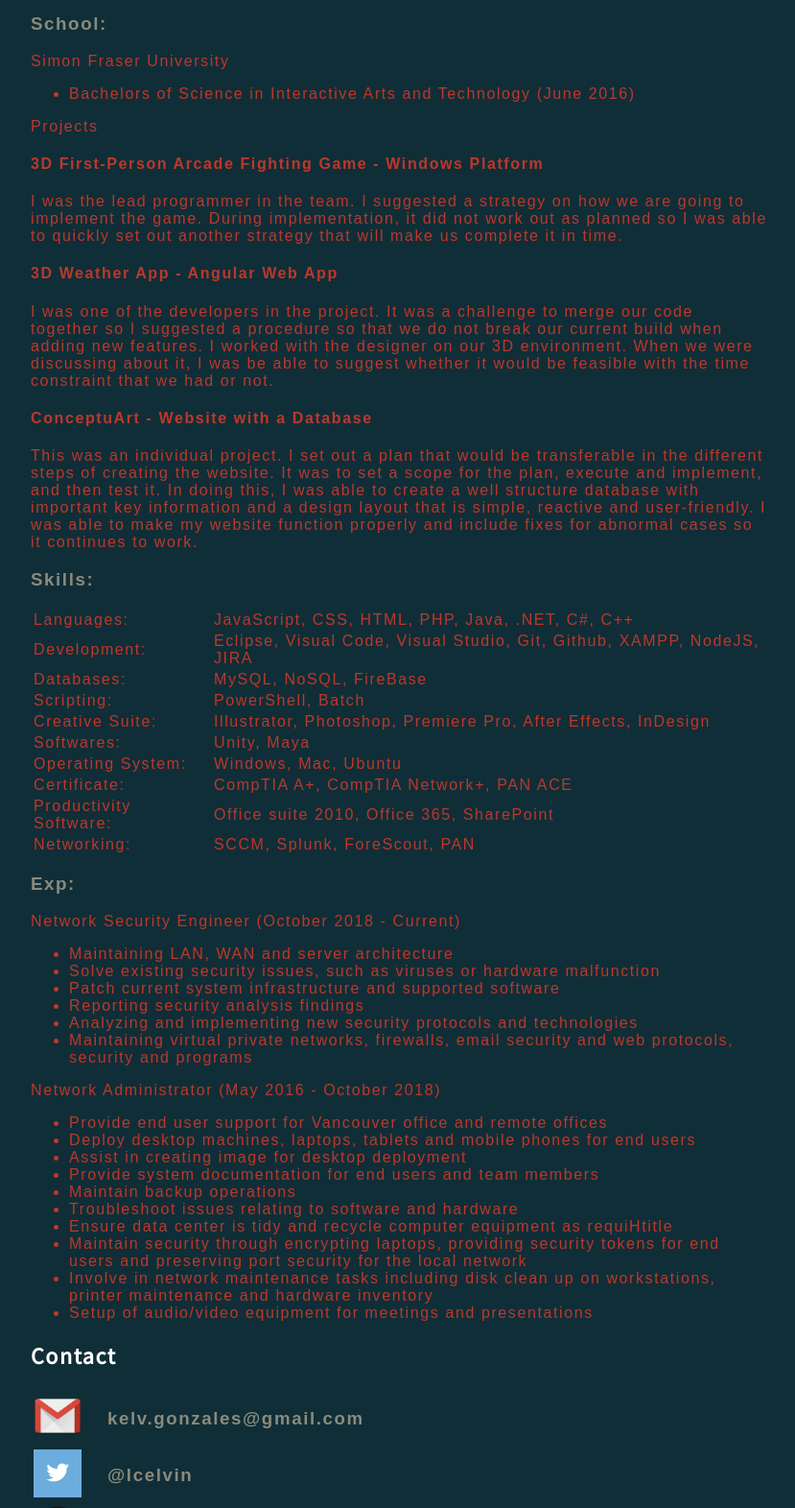
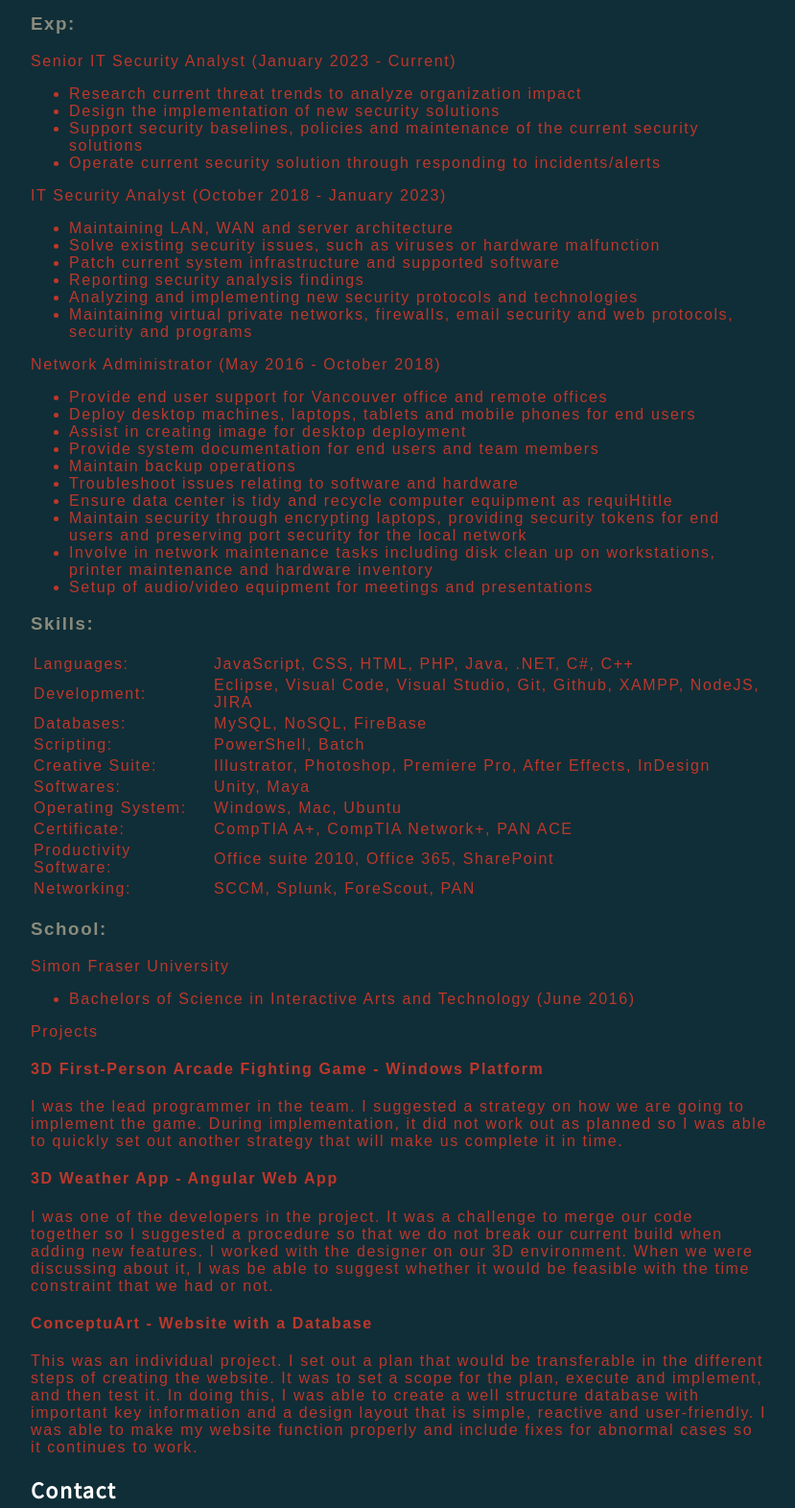
Before and after one commit to gonz-kelv/Portfolio, a website: page index.html in a window 1280 px wide. Shown: the part 780-2351 px from the top of the page at 96% size, without its empty margins (224-1053 px from the left). Drawn offline with Linux system fonts and the light colour scheme.

Commit message:
Updated with senior role

```diff
--- a/index.html
+++ b/index.html
@@ -31,18 +31,37 @@
 	<section id="Resume">
 		<h1 class="Htitle">Resume</h1>
 	</section>
-		<h3>School:</h3>
-		<p>Simon Fraser University</p>
+		<h3>Exp:</h3>
+		<p>Senior IT Security Analyst (January 2023 - Current)</p>
 		<ul>
-			<li>Bachelors of Science in Interactive Arts and Technology (June 2016)</li>
+			<li>Research current threat trends to analyze organization impact</li>
+			<li>Design the implementation of new security solutions</li>
+			<li>Support security baselines, policies and maintenance of the current security solutions</li>
+			<li>Operate current security solution through responding to incidents/alerts</li>
 		</ul>
-		<p>Projects</p>
-		<h4>3D First-Person Arcade Fighting Game - Windows Platform</h4>
-		<p>I was the lead programmer in the team. I suggested a strategy on how we are going to implement the game. During implementation, it did not work out as planned so I was able to quickly set out another strategy that will make us complete it in time.</p>
-		<h4>3D Weather App - Angular Web App</h4>
-		<p>I was one of the developers in the project. It was a challenge to merge our code together so I suggested a procedure so that we do not break our current build when adding new features. I worked with the designer on our 3D environment. When we were discussing about it, I was be able to suggest whether it would be feasible with the time constraint that we had or not.</p>
-		<h4>ConceptuArt - Website with a Database</h4>
-		<p>This was an individual project. I set out a plan that would be transferable in the different steps of creating the website. It was to set a scope for the plan, execute and implement, and then test it. In doing this, I was able to create a well structure database with important key information and a design layout that is simple, reactive and user-friendly. I was able to make my website function properly and include fixes for abnormal cases so it continues to work.</p>
+		<p>IT Security Analyst (October 2018 - January 2023)</p>
+		<ul>
+			<li>Maintaining LAN, WAN and server architecture</li>
+			<li>Solve existing security issues, such as viruses or hardware malfunction</li>
+			<li>Patch current system infrastructure and supported software</li>
+			<li>Reporting security analysis findings</li>
+			<li>Analyzing and implementing new security protocols and technologies</li>
+			<li>Maintaining virtual private networks, firewalls, email security and web protocols, security and programs</li>
+
+		</ul>
+		<p>Network Administrator (May 2016 - October 2018)</p>
+		<ul>
+			<li>Provide end user support for Vancouver office and remote offices</li>
+			<li>Deploy desktop machines, laptops, tablets and mobile phones for end users</li>
+			<li>Assist  in creating image for desktop deployment</li>
+			<li>Provide system documentation for end users and team members</li>
+			<li>Maintain backup operations</li>
+			<li>Troubleshoot issues relating to software and hardware</li>
+			<li>Ensure data center is tidy and recycle computer equipment as requiHtitle</li>
+			<li>Maintain security through encrypting laptops, providing security tokens for end users and preserving port security for the local network</li>
+			<li>Involve in network maintenance tasks including disk clean up on workstations, printer maintenance and hardware inventory</li>
+			<li>Setup of audio/video equipment for meetings and presentations </li>
+		</ul>
 		<h3>Skills:</h3>
 			<table>
 				<tr>
@@ -86,30 +105,20 @@
 					<td>SCCM, Splunk, ForeScout, PAN</td>
 				</tr>
 			</table>
-			<h3>Exp:</h3>
-			<p>Network Security Engineer (October 2018 - Current)</p>
-			<ul>
-				<li>Maintaining LAN, WAN and server architecture</li>
-				<li>Solve existing security issues, such as viruses or hardware malfunction</li>
-				<li>Patch current system infrastructure and supported software</li>
-				<li>Reporting security analysis findings</li>
-				<li>Analyzing and implementing new security protocols and technologies</li>
-				<li>Maintaining virtual private networks, firewalls, email security and web protocols, security and programs</li>
+		<h3>School:</h3>
+		<p>Simon Fraser University</p>
+		<ul>
+			<li>Bachelors of Science in Interactive Arts and Technology (June 2016)</li>
+		</ul>
+		<p>Projects</p>
+		<h4>3D First-Person Arcade Fighting Game - Windows Platform</h4>
+		<p>I was the lead programmer in the team. I suggested a strategy on how we are going to implement the game. During implementation, it did not work out as planned so I was able to quickly set out another strategy that will make us complete it in time.</p>
+		<h4>3D Weather App - Angular Web App</h4>
+		<p>I was one of the developers in the project. It was a challenge to merge our code together so I suggested a procedure so that we do not break our current build when adding new features. I worked with the designer on our 3D environment. When we were discussing about it, I was be able to suggest whether it would be feasible with the time constraint that we had or not.</p>
+		<h4>ConceptuArt - Website with a Database</h4>
+		<p>This was an individual project. I set out a plan that would be transferable in the different steps of creating the website. It was to set a scope for the plan, execute and implement, and then test it. In doing this, I was able to create a well structure database with important key information and a design layout that is simple, reactive and user-friendly. I was able to make my website function properly and include fixes for abnormal cases so it continues to work.</p>
 
-			</ul>
-			<p>Network Administrator (May 2016 - October 2018)</p>
-			<ul>
-				<li>Provide end user support for Vancouver office and remote offices</li>
-				<li>Deploy desktop machines, laptops, tablets and mobile phones for end users</li>
-				<li>Assist  in creating image for desktop deployment</li>
-				<li>Provide system documentation for end users and team members</li>
-				<li>Maintain backup operations</li>
-				<li>Troubleshoot issues relating to software and hardware</li>
-				<li>Ensure data center is tidy and recycle computer equipment as requiHtitle</li>
-				<li>Maintain security through encrypting laptops, providing security tokens for end users and preserving port security for the local network</li>
-				<li>Involve in network maintenance tasks including disk clean up on workstations, printer maintenance and hardware inventory</li>
-				<li>Setup of audio/video equipment for meetings and presentations </li>
-			</ul>
+
 
 	<section id="Contact">
 		<h1 class="Htitle">Contact</h1>
@@ -137,7 +146,7 @@
 			<h3>gonz-kelv</h3>
 		</div>
 	<footer>
-		<div>Me @ 2020</div>
+		<div>Me @ 2023</div>
 	</footer>
 </body>
 
--- /dev/null
+++ b/package.json
@@ -0,0 +1,6 @@
+{
+  "dependencies": {
+    "connect": "^3.7.0",
+    "server": "^1.0.38"
+  }
+}
```
Also changed, not shown: 1 other file.
